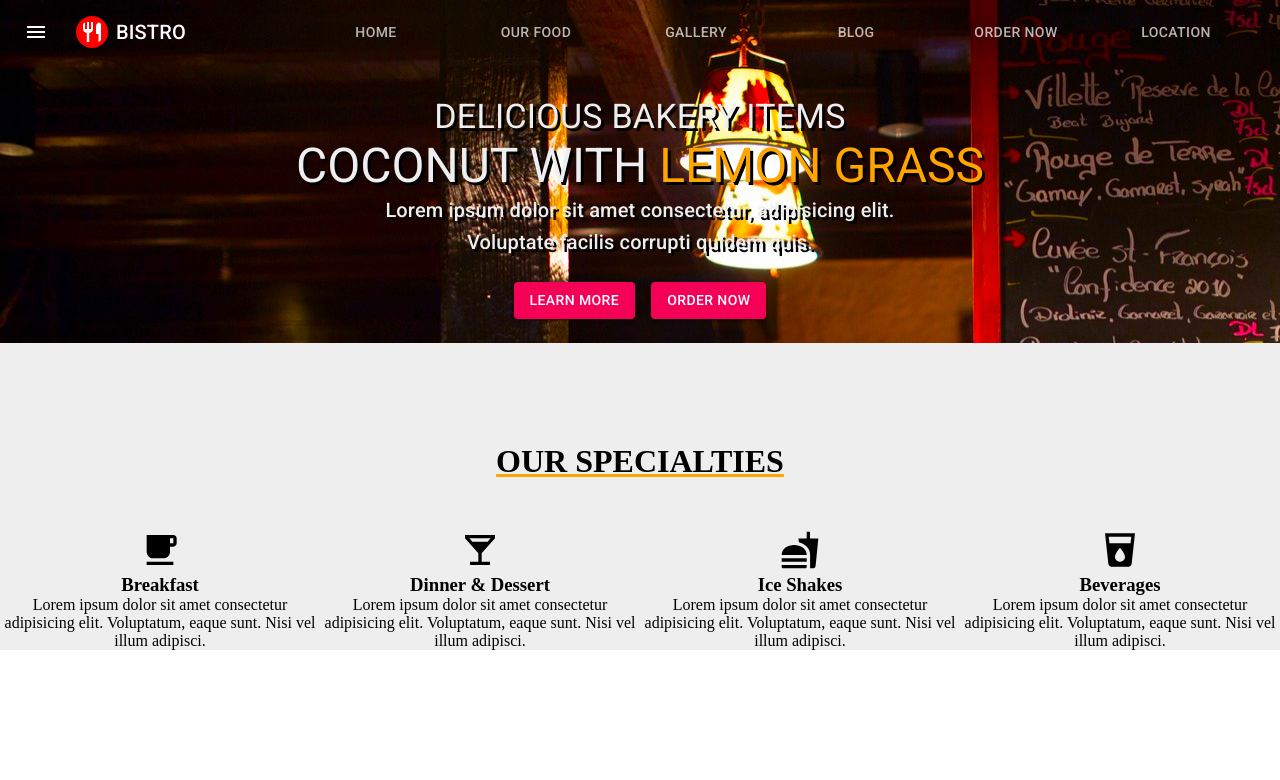
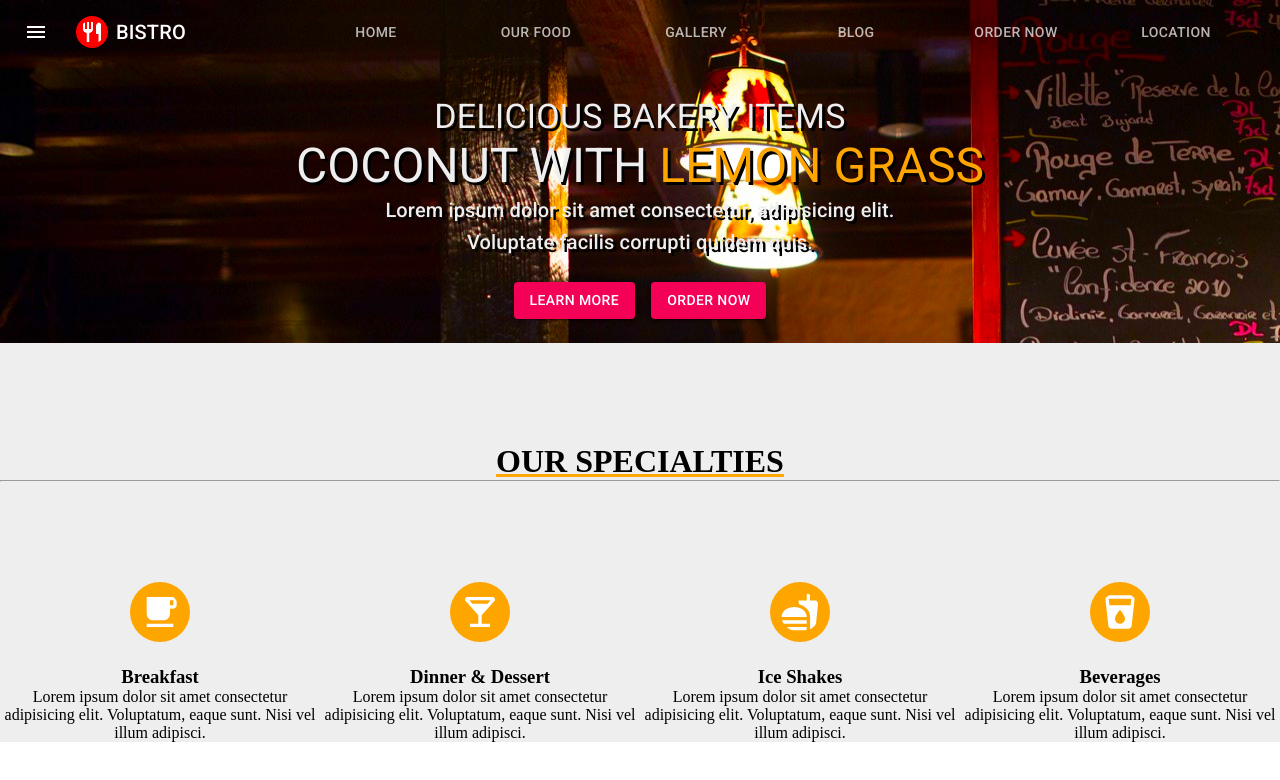
Before and after one commit to ginohagad/bistro, a React (Create React App) app: page / in a window 1280 px wide. Shown: the top 780 px of the page. Built offline with nearby package versions, Linux system fonts and the light colour scheme.

Commit message:
Added circles on Specialties icons.

```diff
--- a/src/components/Home/Specialties/Specialties.js
+++ b/src/components/Home/Specialties/Specialties.js
@@ -1,7 +1,6 @@
 import React from 'react'
 import styles from './Specialties.module.css'
 import { makeStyles } from '@material-ui/core/styles'
-
 import FreeBreakfastIcon from '@material-ui/icons/FreeBreakfast';
 import LocalBarIcon from '@material-ui/icons/LocalBar';
 import FastfoodIcon from '@material-ui/icons/Fastfood';
@@ -11,7 +10,12 @@ import LocalDrinkIcon from '@material-ui/icons/LocalDrink';
 const useStyles = makeStyles((theme) => ({
   icons: {
     fontSize: '40px',
-  }
+    marginBottom: '20px',
+    color: '#fff',
+    backgroundColor: 'orange',
+    borderRadius: '50%',
+    padding: '10px',
+  },
 }));
 
 
@@ -22,6 +26,7 @@ const Specialties = () => {
   return (
     <div className={styles.container}>
       <h1 className={`${styles.title} ${styles.center}`}>Our Specialties</h1>
+      <hr />
       <div className={styles.boxes}>
         <div className={styles.box}>
           <FreeBreakfastIcon className={classes.icons} />
--- a/src/components/Home/Specialties/Specialties.module.css
+++ b/src/components/Home/Specialties/Specialties.module.css
@@ -13,11 +13,12 @@
 .box {
   display: inline-block;
   text-align: center;
+  margin-top: 100px;
 }
 
 .title {
   text-transform: uppercase;
-  margin: 50px 0;
+  margin-top: 50px;
   text-decoration: underline;
   text-decoration-color: orange;
 }
```
